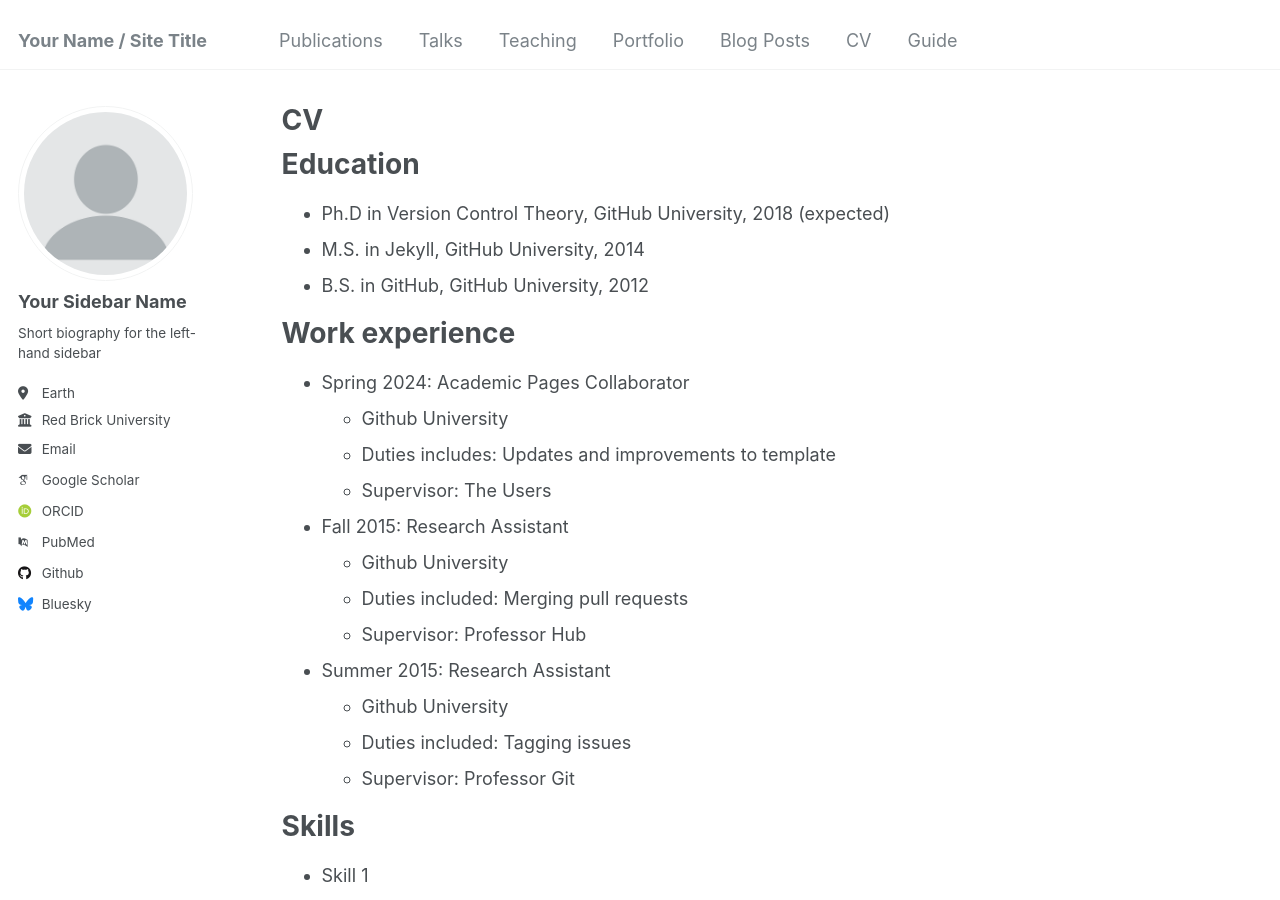
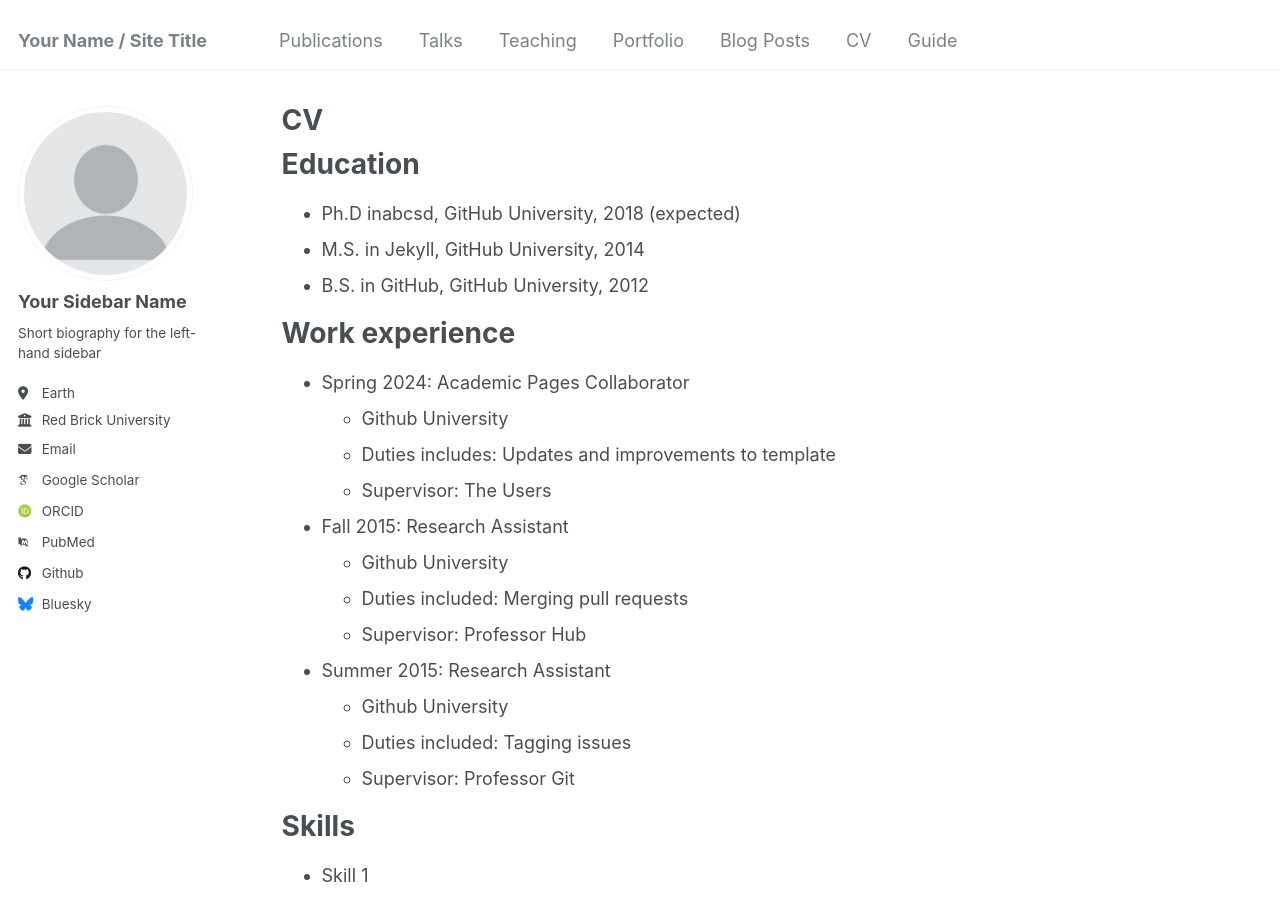
Before and after one commit to W-JiaCheng/W-JiaCheng.github.io, a Jekyll site: the page built from _pages/cv.md, in a window 1280 px wide and 900 px high. Built offline with Jekyll 4.4.1, drawn with Linux system fonts in a browser that asks for light colours; some web fonts are replaced.

Commit message:
Update cv.md

```diff
--- a/_pages/cv.md
+++ b/_pages/cv.md
@@ -11,7 +11,7 @@ redirect_from:
 
 Education
 ======
-* Ph.D in Version Control Theory, GitHub University, 2018 (expected)
+* Ph.D inabcsd, GitHub University, 2018 (expected)
 * M.S. in Jekyll, GitHub University, 2014
 * B.S. in GitHub, GitHub University, 2012
 
```
